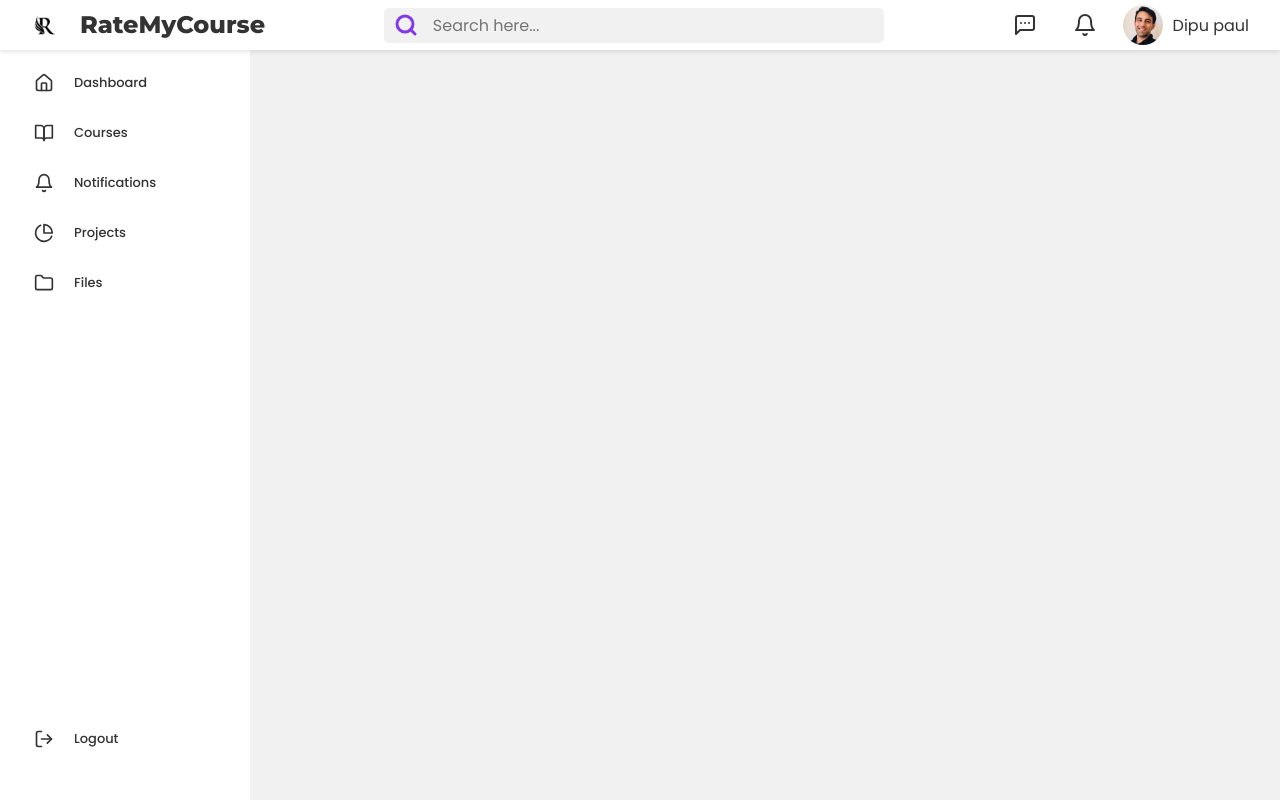
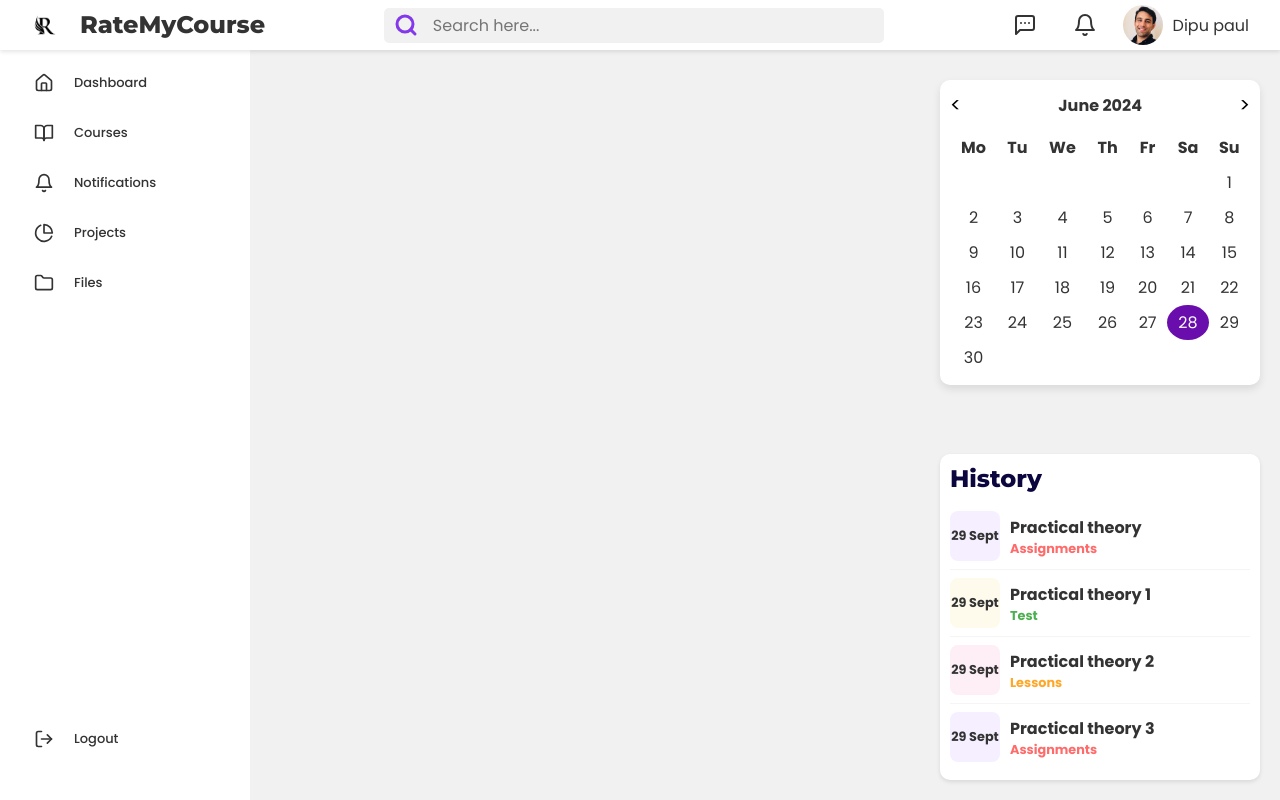
Before and after one commit to aditya19lohia/course_project, a React (Create React App) app in the folder client/: page /home in a window 1280 px wide. Built offline with nearby package versions, Linux system fonts and the light colour scheme.

Commit message:
History component

```diff
--- /dev/null
+++ b/client/src/components/History/History.css
@@ -0,0 +1,98 @@
+
+.history-container {
+    background-color: #FFFFFF;
+    padding: 10px; /* Reduced padding */
+    border-radius: 10px;
+    box-shadow: 0 2px 4px rgba(0, 0, 0, 0.1);
+    width: 25%;
+    max-height: 400px; /* Set a maximum height */
+    overflow-y: auto; /* Add vertical scroll if content exceeds the height */
+    position: fixed; /* Fix the position */
+    bottom: 20px; /* Distance from the bottom */
+    right: 20px; /* Distance from the right */
+    z-index: 1000; /* Ensure it stays on top of other elements */
+  }
+
+  .history-title {
+    color: #0b063e;
+    font-size: 1.5em; /* Reduced font size */
+    margin-bottom: 10px; /* Reduced margin */
+    font-weight: bold;
+  }
+
+  .history-content {
+    display: flex;
+    flex-direction: column;
+  }
+
+  .history-item {
+    display: flex;
+    align-items: center;
+    border-bottom: 1px solid #F5F5F5;
+    padding: 8px 0; /* Reduced padding */
+  }
+
+  .history-item:last-child {
+    border-bottom: none;
+  }
+
+  .date-box {
+    width: 50px; /* Reduced width */
+    height: 50px; /* Reduced height */
+    display: flex;
+    align-items: center;
+    justify-content: center;
+    border-radius: 8px;
+    margin-right: 10px; /* Reduced margin */
+    text-align: center;
+  }
+
+  .date-text {
+    color: #333333;
+    font-weight: bold;
+    font-size: 0.8em; /* Reduced font size */
+  }
+
+  .course-info {
+    flex: 1;
+  }
+
+  .course-name {
+    color: #333333;
+    font-weight: bold;
+    text-decoration: none;
+    display: block;
+  }
+
+  .course-name:hover {
+    text-decoration: underline;
+  }
+
+  .course-description {
+    font-size: 0.8em; /* Reduced font size */
+    font-weight: bold;
+  }
+
+  .description-red {
+    color: #FF6B6B;
+  }
+
+  .description-green {
+    color: #4CAF50;
+  }
+
+  .description-orange {
+    color: #FFA726;
+  }
+
+  .date-box-1 {
+    background-color: #f6efff;
+  }
+
+  .date-box-2 {
+    background-color: #fefbec;
+  }
+
+  .date-box-3 {
+    background-color: #feeff6;
+  }
--- /dev/null
+++ b/client/src/components/History/History.js
@@ -0,0 +1,33 @@
+import React from 'react';
+import './History.css';
+
+const History = () => {
+  const historyData = [
+    { date: '29 Sept', courseName: 'Practical theory', description: 'Assignments' },
+    { date: '29 Sept', courseName: 'Practical theory 1', description: 'Test' },
+    { date: '29 Sept', courseName: 'Practical theory 2', description: 'Lessons' },
+    { date: '29 Sept', courseName: 'Practical theory 3', description: 'Assignments' },
+    // Add more history data as needed
+  ];
+
+  return (
+    <div className="history-container">
+      <h2 className="history-title">History</h2>
+      <div className="history-content">
+        {historyData.map((item, index) => (
+          <div className="history-item" key={index}>
+            <div className={`date-box ${index % 3 === 0 ? 'date-box-1' : index % 3 === 1 ? 'date-box-2' : 'date-box-3'}`}>
+              <span className="date-text">{item.date}</span>
+            </div>
+            <div className="course-info">
+              <a href={`/course/${item.courseName}`} className="course-name">{item.courseName}</a>
+              <p className={`course-description ${item.description === 'Assignments' ? 'description-red' : item.description === 'Test' ? 'description-green' : 'description-orange'}`}>{item.description}</p>
+            </div>
+          </div>
+        ))}
+      </div>
+    </div>
+  );
+};
+
+export default History;
--- a/client/src/components/Navbar/Calendar.css
+++ b/client/src/components/Navbar/Calendar.css
@@ -1,6 +1,6 @@
 
 .calendar-container {
-    position: absolute;
+    position: fixed;
     top: 80px; /* Adjust as necessary */
     right: 20px; /* Adjust as necessary */
     background-color: var(--sidebar-color);
--- a/client/src/pages/Home.js
+++ b/client/src/pages/Home.js
@@ -2,13 +2,15 @@ import React from 'react'
 import Navbar from '../components/Navbar/Navbar'
 import Calendar from '../components/Navbar/Calendar'
 import TopBar from '../components/TopBar/TopBar'
+import History from '../components/History/History'
 function Home() {
   return (
     <div>
 
     <Navbar />
-    {/* <Calendar /> */}
+    <Calendar />
     <TopBar />
+    <History />
 
     </div>
   )
```
